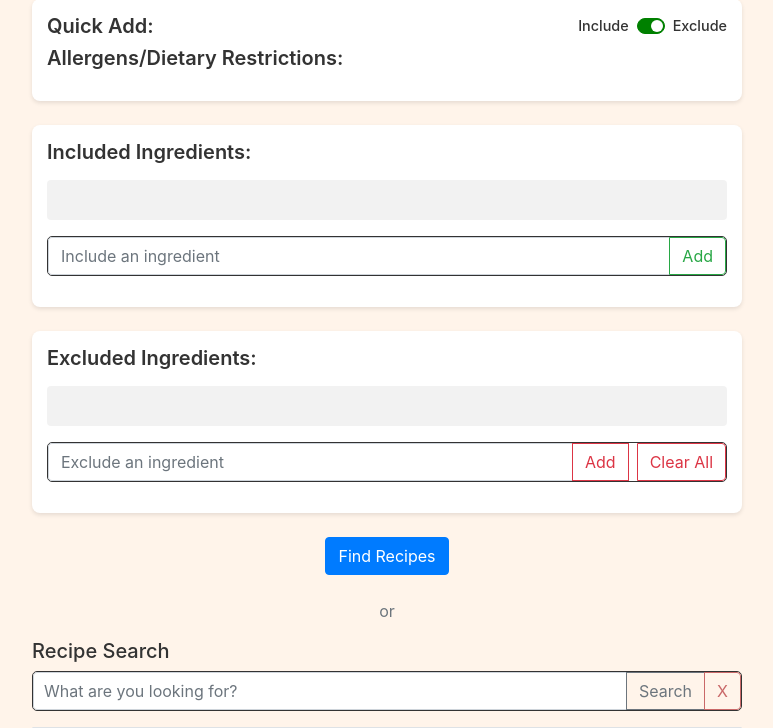
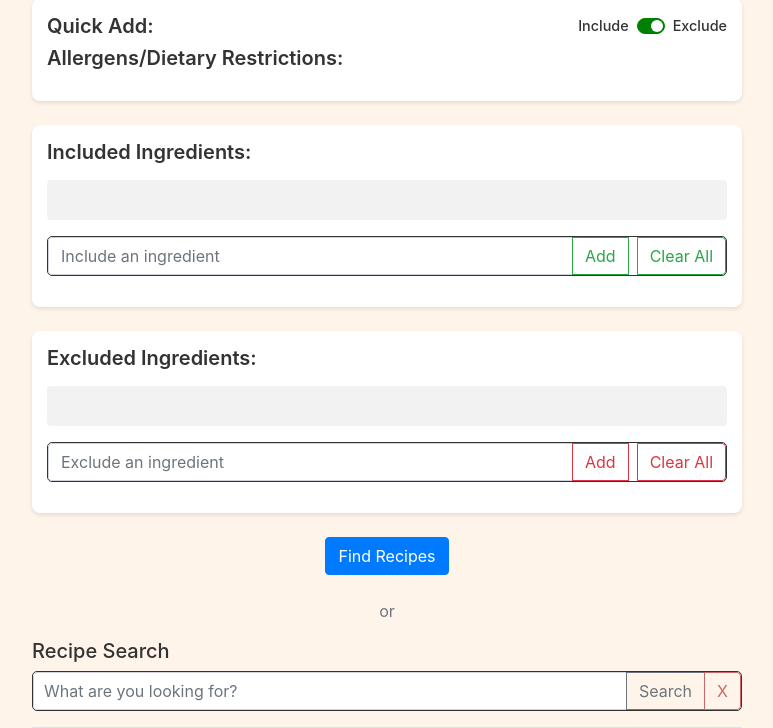
Before and after one commit to UCCS-CS4300-5300/Group1-fall2024, a Django app: page / in a window 1280 px wide. Shown: the part 233-961 px from the top of the page, without its empty margins (253-1026 px from the left). Run offline with Django 4.2, Linux system fonts and the light colour scheme; data that the repository does not hold is empty; some libraries are stand-ins or nearby versions.

Commit message:
added clear all button to whitelist

```diff
--- a/cookapp/templates/cookapp/index.html
+++ b/cookapp/templates/cookapp/index.html
@@ -67,6 +67,7 @@
                                 <input type="text" id="new-whitelist-input" class="form-control" placeholder="Include an ingredient">
                                 <div class="input-group-append">
                                     <button class="btn btn-outline-success" type="button" id="add-whitelist">Add</button>
+                                    <button class="btn btn-outline-success ml-2" type="button" id="clear-all-whitelist">Clear All</button>
                                 </div>
                             </div>
                         </div>
@@ -355,6 +356,10 @@ $(document).ready(function() {
         savePreferences();
     });
 
+    $('#clear-all-whitelist').on('click', function() {
+        $('#whitelist-container').empty(); // Removes all blacklist tags
+    });
+
     $('#add-blacklist').on('click', function() {
         var ingredient = $('#new-blacklist-input').val().trim();
         addBlacklistIngredient(ingredient);
```
Also changed, not shown: cookapp/migrations/0005_merge_0004_diets_0004_favoriterecipe.py (added).
